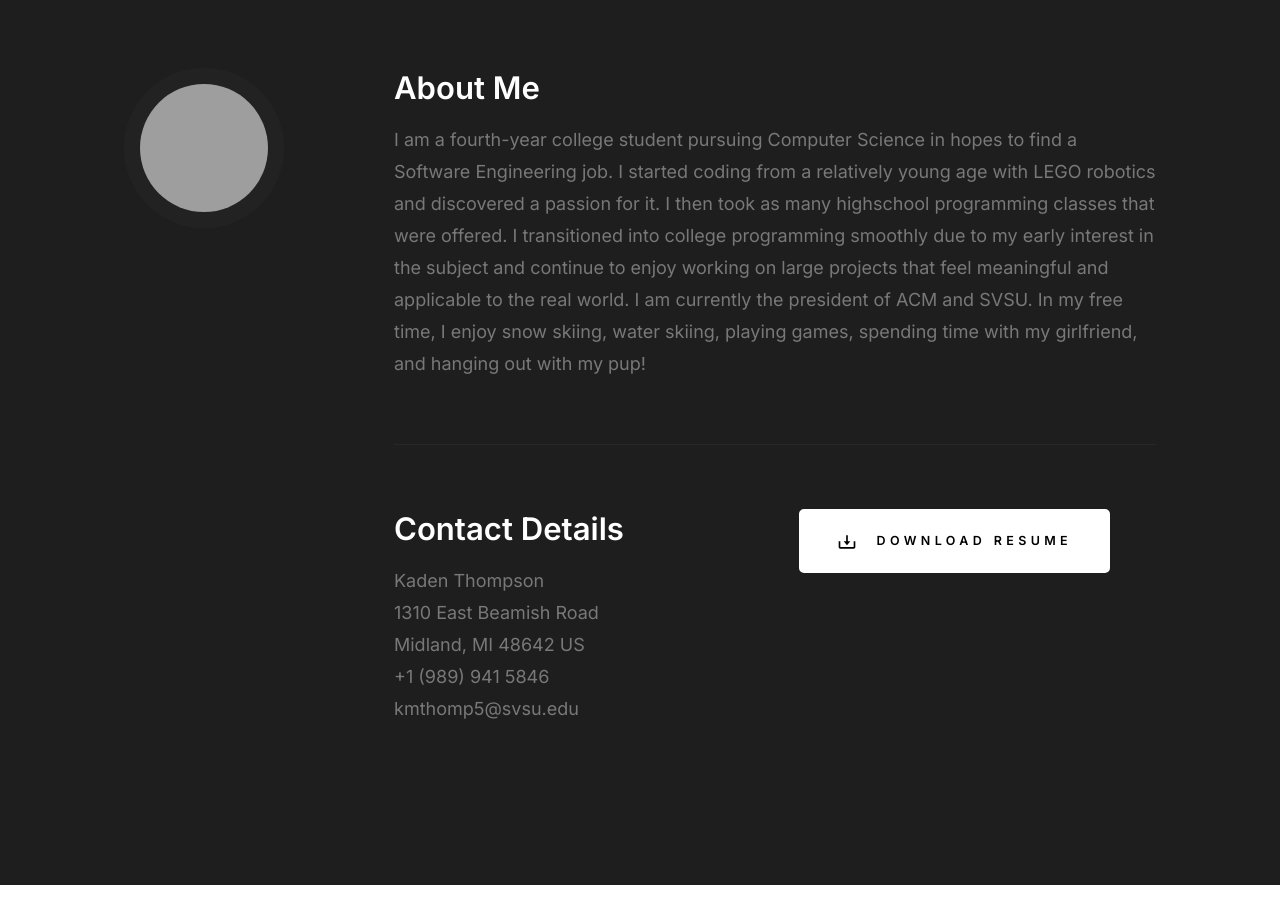
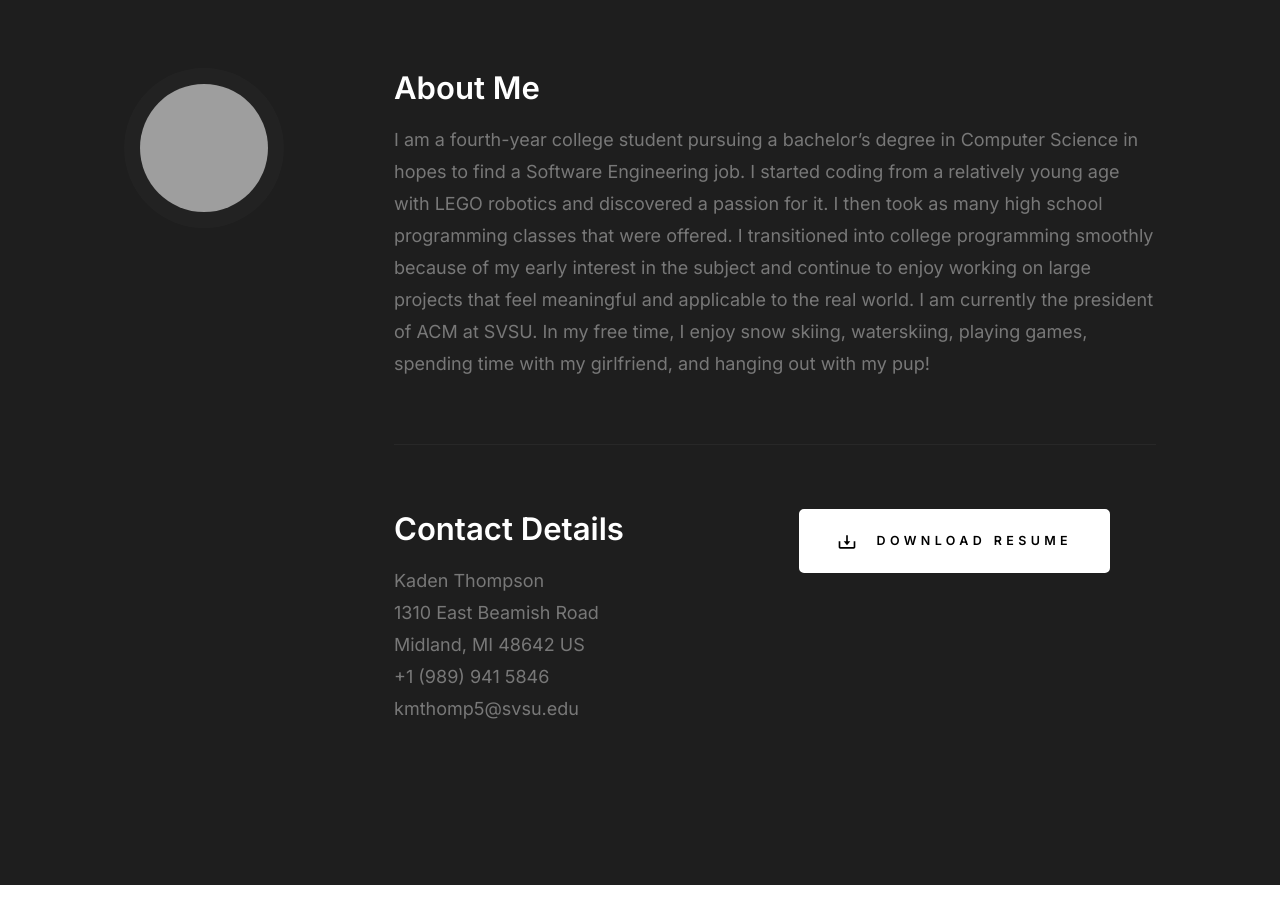
Before and after one commit to KadenThomp36/KadenThomp36.github.io, a plain HTML site: page index.html in a window 1280 px wide. Shown: the part 940-1861 px from the top of the page. Drawn offline with Linux system fonts and the light colour scheme; grey boxes are pictures that could not be loaded.

Commit message:
Update index.html

```diff
--- a/index.html
+++ b/index.html
@@ -111,12 +111,7 @@
             <div class="column large-9 tab-12 s-about__content">
                 <h3>About Me</h3>
                 <p>
-                	I am a fourth-year college student pursuing Computer Science in hopes to find a Software Engineering job.
-					I started coding from a relatively young age with LEGO robotics and discovered a passion for it. I then
-					took as many highschool programming classes that were offered. I transitioned into college programming
-					smoothly due to my early interest in the subject and continue to enjoy working on large projects that
-					feel meaningful and applicable to the real world. I am currently the president of ACM and SVSU. In my free time, I enjoy snow skiing, water skiing,
-					playing games, spending time with my girlfriend, and hanging out with my pup!
+                	I am a fourth-year college student pursuing a bachelor’s degree in Computer Science in hopes to find a Software Engineering job. I started coding from a relatively young age with LEGO robotics and discovered a passion for it. I then took as many high school programming classes that were offered. I transitioned into college programming smoothly because of my early interest in the subject and continue to enjoy working on large projects that feel meaningful and applicable to the real world. I am currently the president of ACM at SVSU. In my free time, I enjoy snow skiing, waterskiing, playing games, spending time with my girlfriend, and hanging out with my pup!
                 </p>
 
                 <hr>
```
